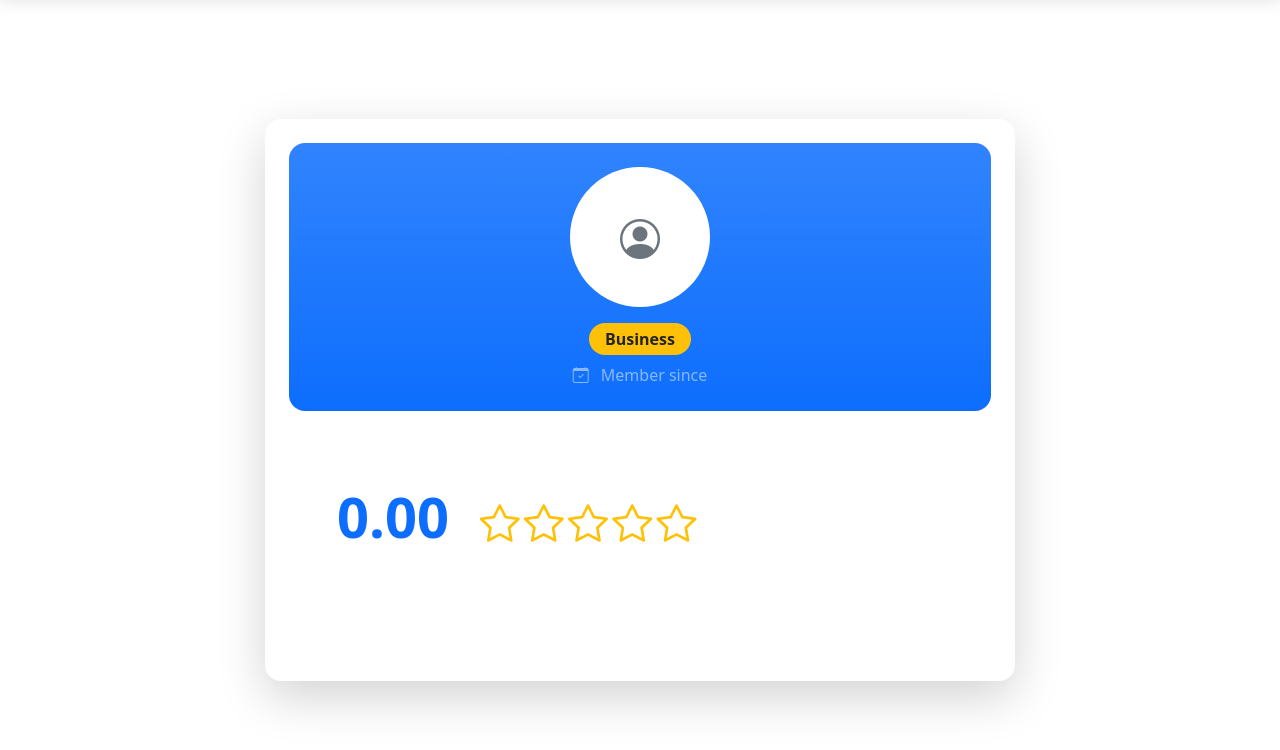
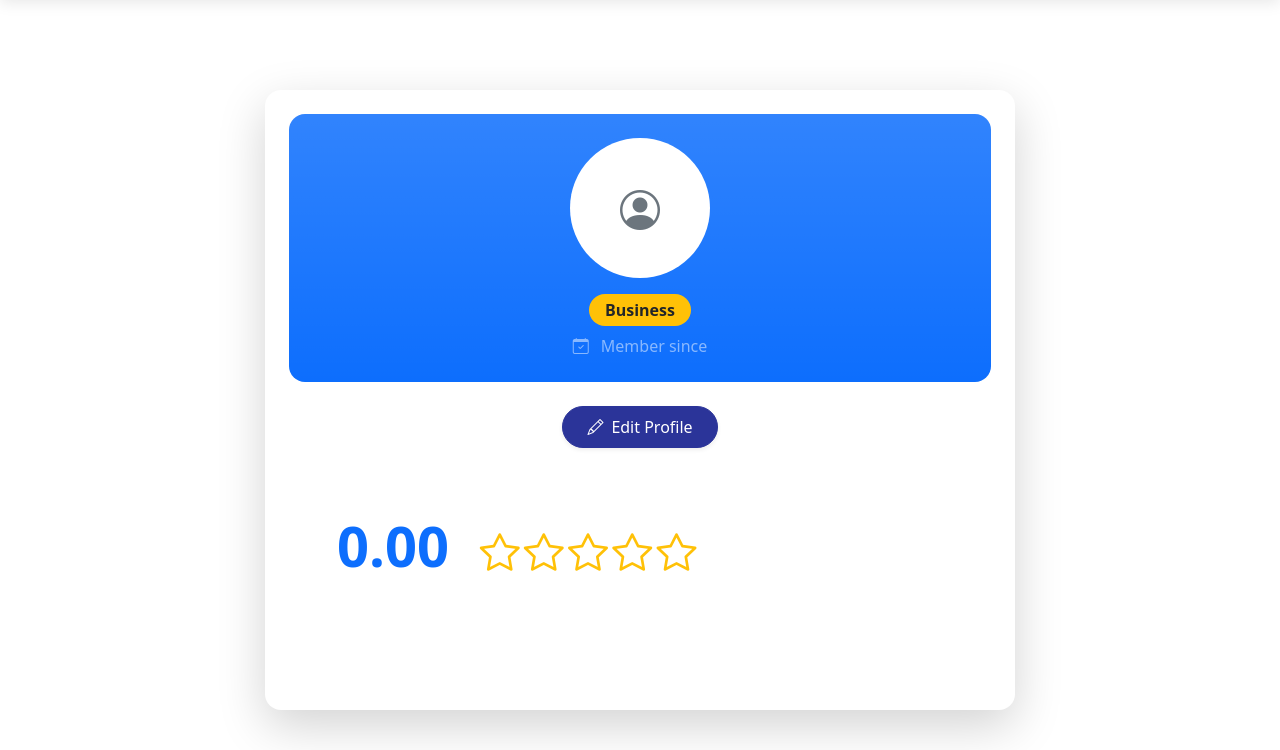
Before and after one commit to AmazingJuan/NextDoorDeals, a Django app: template account/templates/profile.html in a window 1280 px wide. Shown: the part 70-820 px from the top of the page. Run offline with Django 5.2, Linux system fonts and the light colour scheme; the template is opened without the code that fills it, so the values that code supplies are empty; some libraries are stand-ins or nearby versions.

Commit message:
botton edit profile check

```diff
--- a/account/templates/profile.html
+++ b/account/templates/profile.html
@@ -377,6 +377,11 @@
                 Member since {{ profile_user.creationDate|date:"F Y" }}
             </p>
         </div>
+        <div class="d-flex justify-content-center mb-3">
+            <a href="{% url 'editProfile' username=request.user.username %}" class="btn text-white rounded-pill px-4 py-2 shadow-sm d-inline-flex align-items-center" style="background-color: #2b3499; border-color: #2b3499;">
+                <i class="bi bi-pencil me-2"></i> Edit Profile
+            </a>
+        </div>
 
         <!-- Cuerpo del perfil -->
         <div class="profile-body p-4 p-lg-5">
--- a/account/urls.py
+++ b/account/urls.py
@@ -6,5 +6,5 @@ urlpatterns = [
     path('signup/', views.signup, name = 'signup'),
     path('signup/success/', views.signupSuccess, name = 'SUsuccess'),
     path('<str:username>/', views.view_profile, name = 'view_profile'),
-    path('<str:username>/editProfile/', views.edit_profile, name='edit_profile'),
+    path('<str:username>/editProfile/', views.edit_profile, name='editProfile'),
     ]
```
